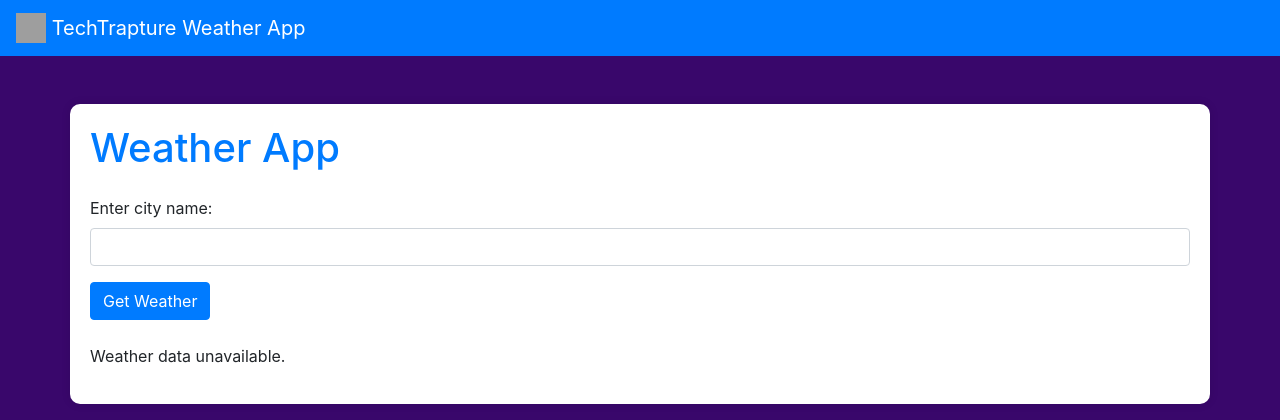
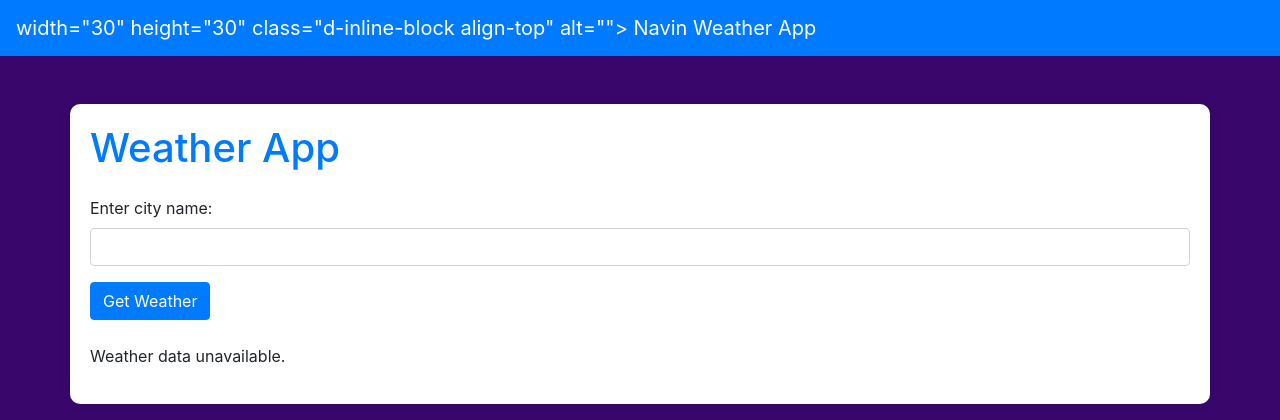
Before and after one commit to NavinKumarbanu/Weather-App, a Flask app: page / in a window 1280 px wide. Shown: the top 420 px of the page. Run offline with Flask 3, Linux system fonts and the light colour scheme; some libraries are stand-ins or nearby versions; grey boxes are pictures that could not be loaded.

Commit message:
Update index.html

```diff
--- a/templates/index.html
+++ b/templates/index.html
@@ -3,7 +3,7 @@
 <head>
     <meta charset="UTF-8">
     <meta name="viewport" content="width=device-width, initial-scale=1.0">
-    <title>Colorful Weather App</title>
+    <title>Navin Weather App</title>
     <link rel="stylesheet" href="https://stackpath.bootstrapcdn.com/bootstrap/4.5.0/css/bootstrap.min.css">
     <style>
         body {
@@ -30,8 +30,8 @@
 <body>
     <nav class="navbar navbar-fixed-top navbar-expand-lg navbar-dark bg-primary">
         <a class="navbar-brand" href="#">
-            <img src="https://storage.googleapis.com/bkt-static-tt/logo.png" width="30" height="30" class="d-inline-block align-top" alt="">
-             TechTrapture Weather App
+            width="30" height="30" class="d-inline-block align-top" alt="">
+             Navin Weather App
         </a>
     </nav>
 
```
